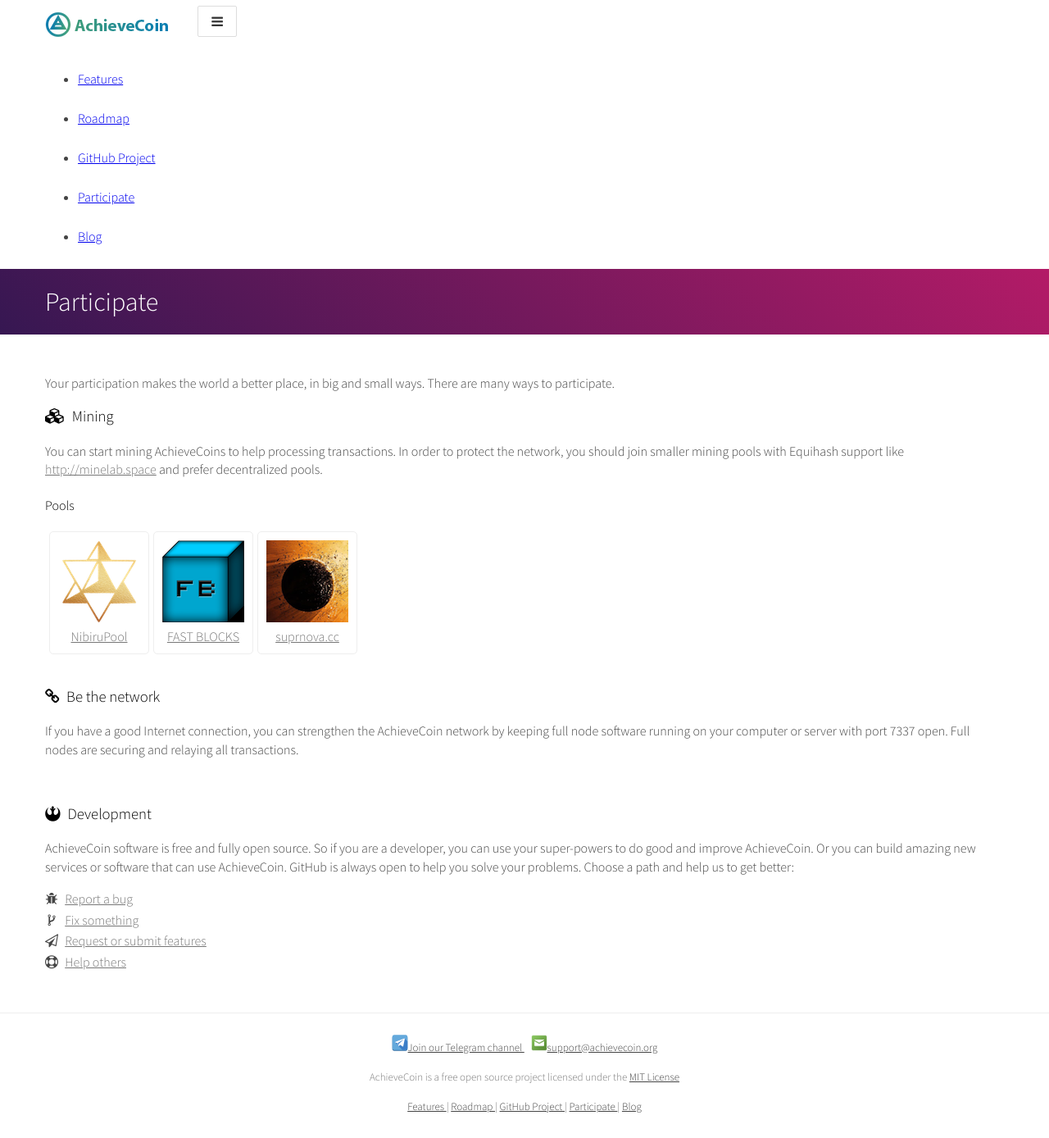
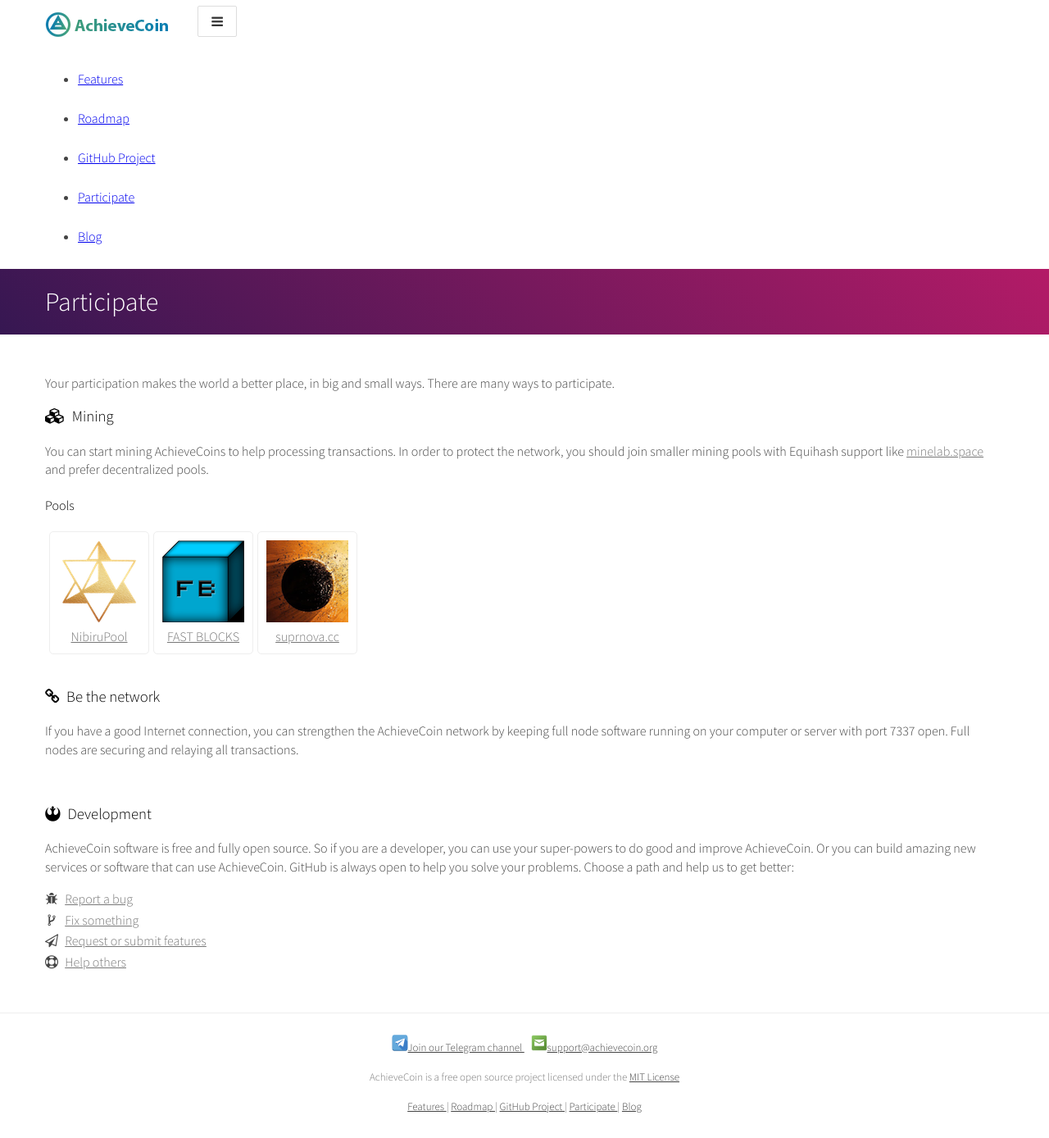
Before and after one commit to blackdataca/My-Radio-App, a Jekyll site: the page built from participate.md, in a window 1280 px wide. Shown: the whole page at 82% size. Built offline with Jekyll 4.4.1, drawn with Linux system fonts in a browser that asks for light colours; nearby versions of some CDN libraries; some of the changed lines change nothing that is shown.

Commit message:
Change url to minelab source code

```diff
--- a/participate.md
+++ b/participate.md
@@ -9,7 +9,7 @@
 <p>Your participation makes the world a better place, in big and small ways. There are many ways to participate.</p>
 <h3><i class="fa fa-cubes"></i> Mining</h3>
 <p>
-You can start mining AchieveCoins to help processing transactions. In order to protect the network, you should join smaller mining pools with Equihash support like <a href="http://minelab.space">http://minelab.space</a> and prefer decentralized pools.
+You can start mining AchieveCoins to help processing transactions. In order to protect the network, you should join smaller mining pools with Equihash support like <a href="https://github.com/achievecoin/z-nomp-achievecoin">minelab.space</a> and prefer decentralized pools.
 </p>
 <h4>Pools</h4>
 <div style="display: flex;">
```
